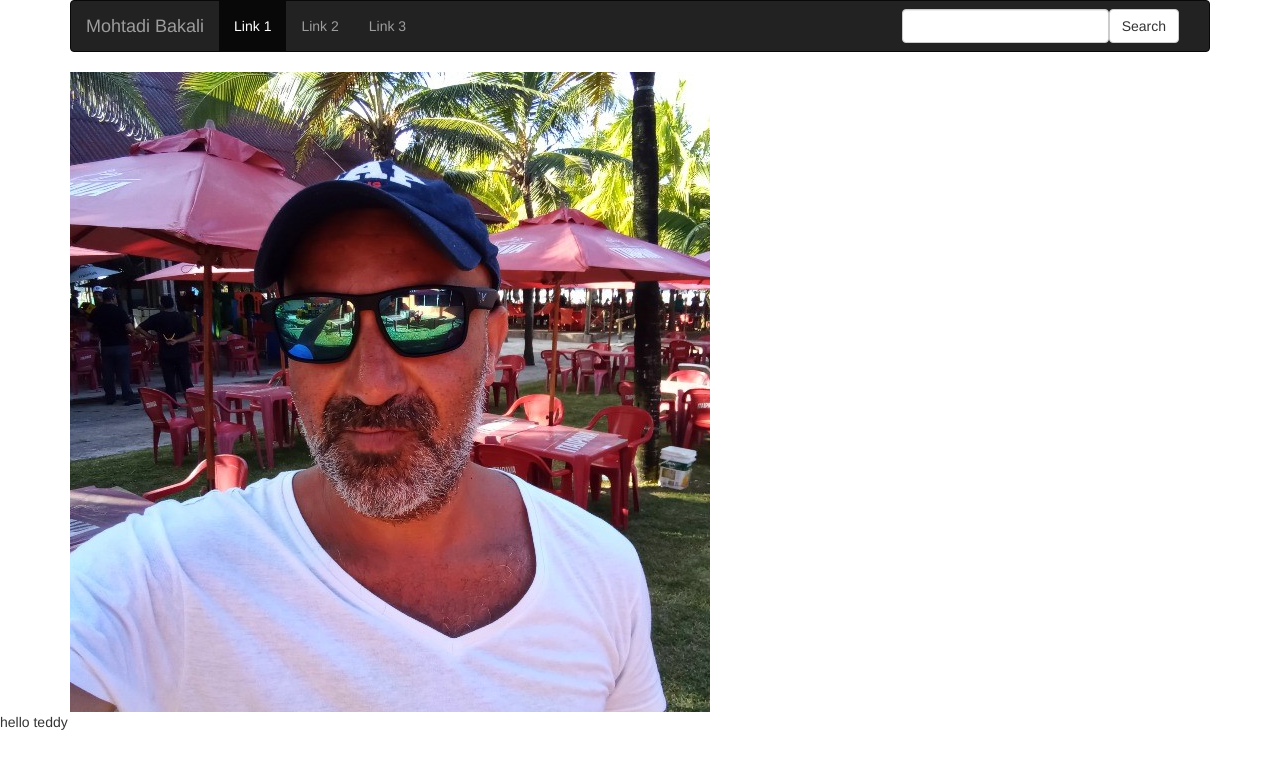
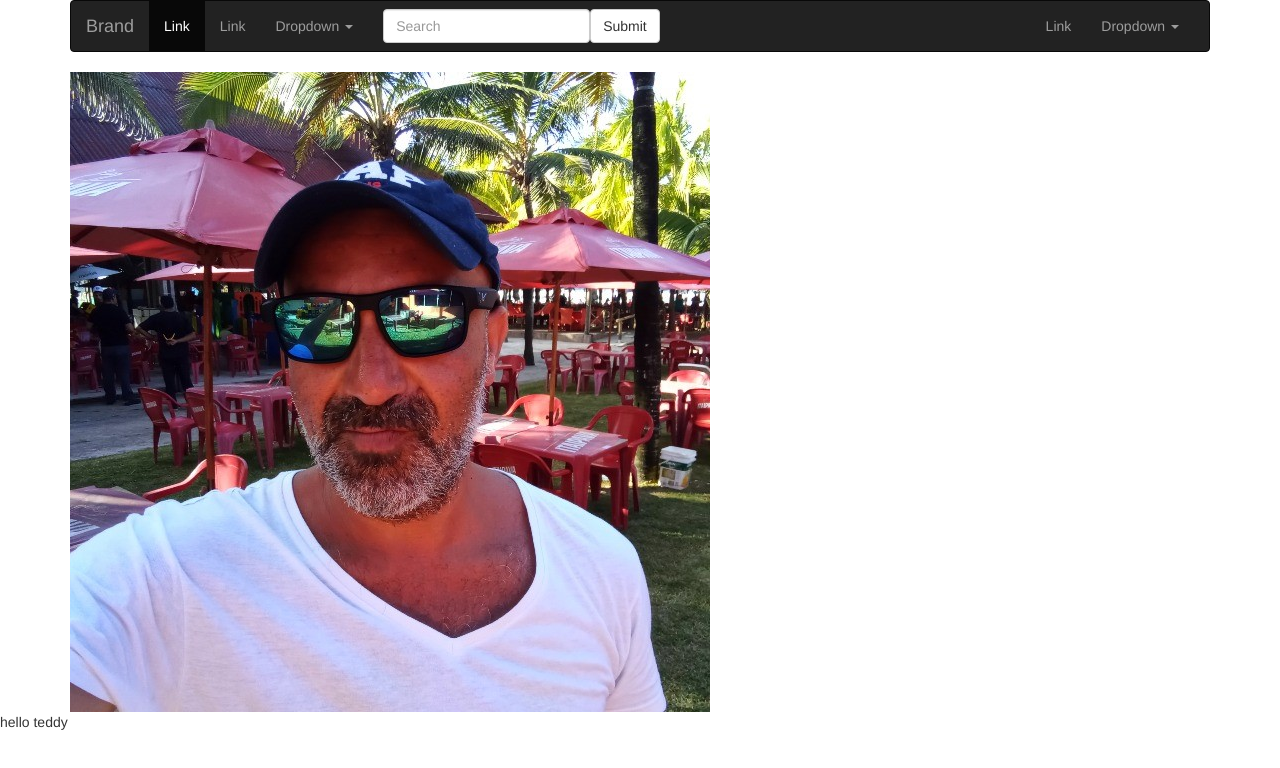
Before and after one commit to tedybak/demo-deploy, an Angular app: page / in a window 1280 px wide. Shown: the top 768 px of the page. Built offline with nearby package versions, Linux system fonts and the light colour scheme.

Commit message:
in progress

```diff
--- a/src/app/navbar/navbar.component.html
+++ b/src/app/navbar/navbar.component.html
@@ -1,36 +1,79 @@
 <nav class="navbar navbar-inverse">
   <div class="container-fluid">
-
-    <!-- BRAND -->
+    <!-- Brand and toggle get grouped for better mobile display -->
     <div class="navbar-header">
-    <button type="button" class="navbar-toggle collapsed" data-toggle="collapse" data-target="#alignment-example" aria-expanded="false">
+      <button
+        type="button"
+        class="navbar-toggle collapsed"
+        data-toggle="collapse"
+        data-target="#bs-example-navbar-collapse-1"
+        aria-expanded="false"
+      >
         <span class="sr-only">Toggle navigation</span>
         <span class="icon-bar"></span>
         <span class="icon-bar"></span>
         <span class="icon-bar"></span>
       </button>
-    <a class="navbar-brand" href="#">Mohtadi Bakali</a>
+      <a class="navbar-brand" href="#">Brand</a>
     </div>
 
-    <!-- COLLAPSIBLE NAVBAR -->
-    <div class="collapse navbar-collapse" id="alignment-example">
-
-    <!-- Links -->
+    <!-- Collect the nav links, forms, and other content for toggling -->
+    <div class="collapse navbar-collapse" id="bs-example-navbar-collapse-1">
       <ul class="nav navbar-nav">
-    <li class="active"><a href="#">Link 1 <span class="sr-only">(current)</span></a></li>
-    <li><a href="#">Link 2</a></li>
-    <li><a href="#">Link 3</a></li>
+        <li class="active">
+          <a href="#">Link <span class="sr-only">(current)</span></a>
+        </li>
+        <li><a href="#">Link</a></li>
+        <li class="dropdown">
+          <a
+            href="#"
+            class="dropdown-toggle"
+            data-toggle="dropdown"
+            role="button"
+            aria-haspopup="true"
+            aria-expanded="false"
+            >Dropdown <span class="caret"></span
+          ></a>
+          <ul class="dropdown-menu">
+            <li><a href="#">Action</a></li>
+            <li><a href="#">Another action</a></li>
+            <li><a href="#">Something else here</a></li>
+            <li role="separator" class="divider"></li>
+            <li><a href="#">Separated link</a></li>
+            <li role="separator" class="divider"></li>
+            <li><a href="#">One more separated link</a></li>
           </ul>
-
-    <!-- Search -->
-    <form class="navbar-form navbar-right" role="search">
+        </li>
+      </ul>
+      <form class="navbar-form navbar-left">
         <div class="form-group">
-    <input type="text" class="form-control">
+          <input type="text" class="form-control" placeholder="Search" />
         </div>
-    <button type="submit" class="btn btn-default">Search</button>
+        <button type="submit" class="btn btn-default">Submit</button>
       </form>
-
+      <ul class="nav navbar-nav navbar-right">
+        <li><a href="#">Link</a></li>
+        <li class="dropdown">
+          <a
+            href="#"
+            class="dropdown-toggle"
+            data-toggle="dropdown"
+            role="button"
+            aria-haspopup="true"
+            aria-expanded="false"
+            >Dropdown <span class="caret"></span
+          ></a>
+          <ul class="dropdown-menu">
+            <li><a href="#">Action</a></li>
+            <li><a href="#">Another action</a></li>
+            <li><a href="#">Something else here</a></li>
+            <li role="separator" class="divider"></li>
+            <li><a href="#">Separated link</a></li>
+          </ul>
+        </li>
+      </ul>
     </div>
-
+    <!-- /.navbar-collapse -->
   </div>
+  <!-- /.container-fluid -->
 </nav>
```
Lines whose indentation alone changed are shown as unchanged.
